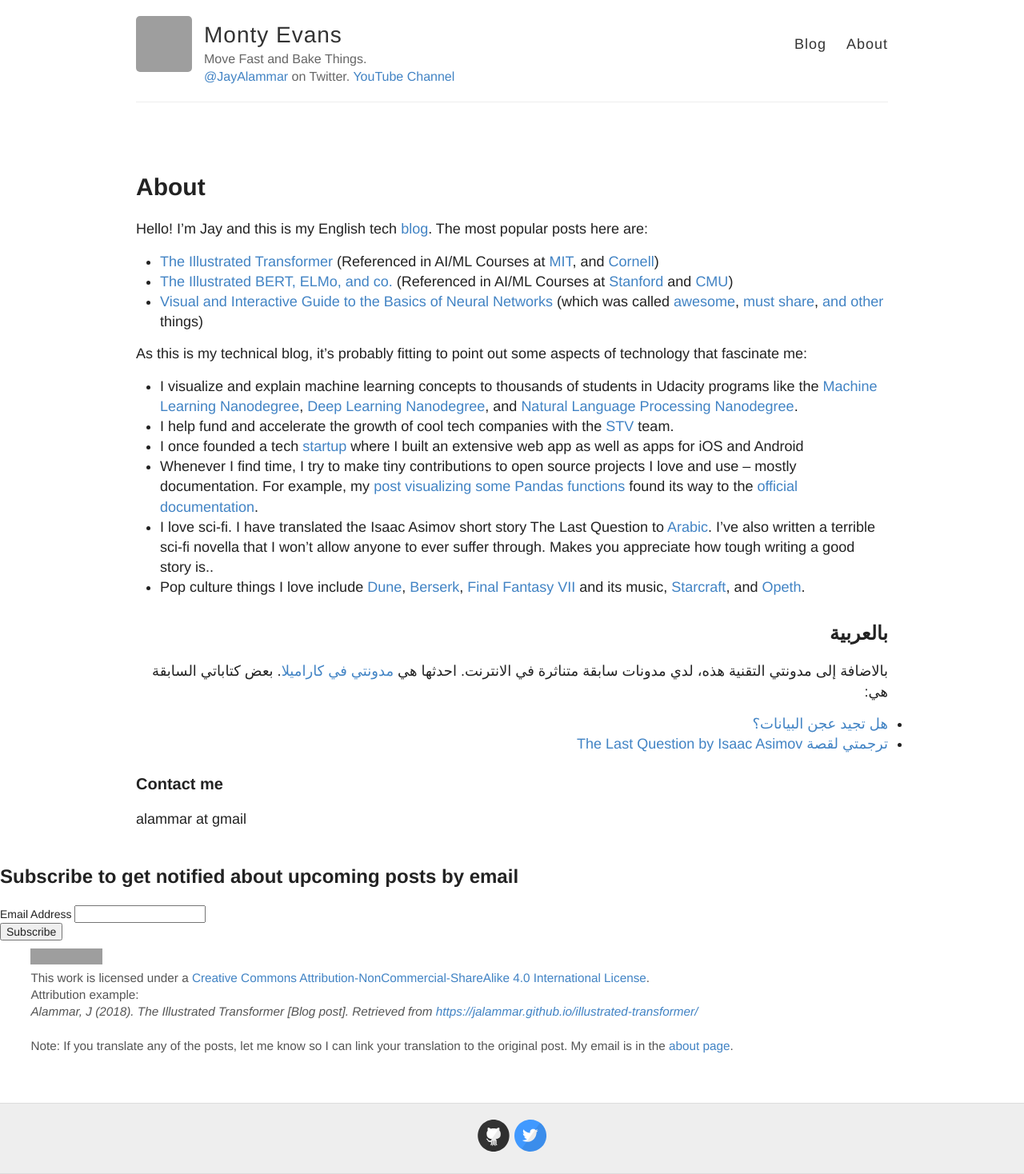
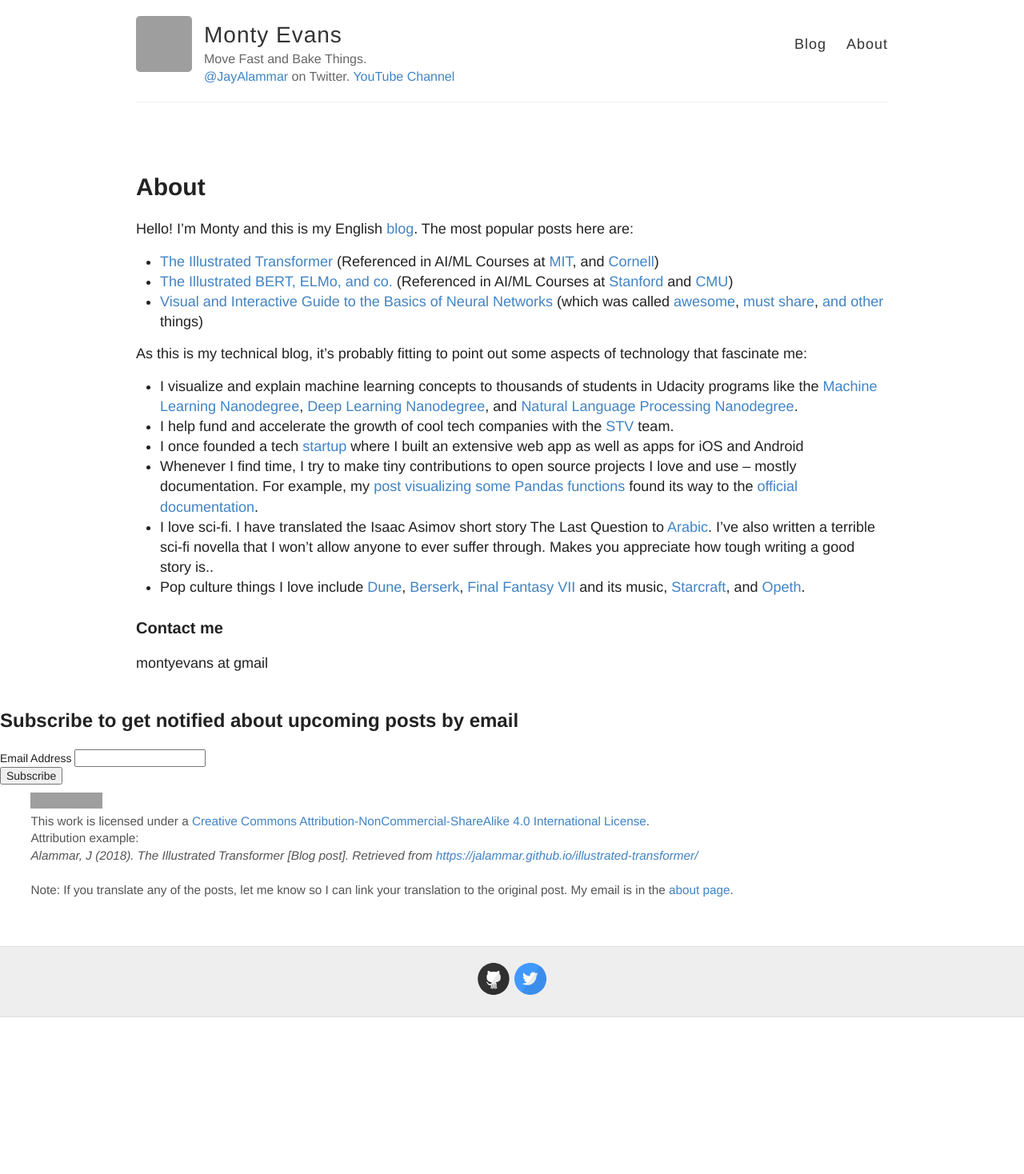
Before and after one commit to montyevans/montyevans.github.io, a Jekyll site: the page built from about.md, in a window 1280 px wide. Shown: the whole page at 80% size. Built offline with Jekyll 4.4.1, drawn with Linux system fonts in a browser that asks for light colours; nearby versions of some CDN libraries; comment, search, counter and statistics services are not loaded; after the commit the page ends 1272 px from its top, so only the background shows below that; grey boxes are pictures that could not be loaded.

Commit message:
About changes

```diff
--- a/about.md
+++ b/about.md
@@ -5,31 +5,21 @@
 published: true
 ---
 
-Hello! I'm Jay and this is my English tech [blog](/). The most popular posts here are:
-* [The Illustrated Transformer](/illustrated-transformer/) (Referenced in AI/ML Courses at [MIT](https://www.youtube.com/watch?v=53YvP6gdD7U&feature=youtu.be&t=334), and [Cornell](http://www.cs.cornell.edu/courses/cs5740/2019sp/schedule.html))
-* [The Illustrated BERT, ELMo, and co.](/illustrated-bert/) (Referenced in AI/ML Courses at [Stanford](http://web.stanford.edu/class/cs224n/) and [CMU](http://phontron.com/class/nn4nlp2019/schedule/contextual-representation.html))
-* [Visual and Interactive Guide to the Basics of Neural Networks](/visual-interactive-guide-basics-neural-networks/) (which was called [awesome](https://simplystatistics.org/2016/12/20/noncomprehensive-list-of-awesome/), [must share](https://www.facebook.com/kaggle/photos/a.10150387148668464.377856.135534208463/10154865388138464/?type=3&hc_ref=ARQS_GO4ZGUA8CF_Fus-jB2FVUxlkMU8UgleekyycPWbRjFoD4foj65C9vGn0s8Do6Y), [and](https://www.facebook.com/photo.php?fbid=10154054954207143&set=a.471131017142.254979.722677142&type=3&theater) [other](https://www.reddit.com/r/programming/comments/5igdix/a_visual_and_interactive_guide_to_the_basics_of/) things)
+Hello! I'm Monty and this is my English [blog](/). The most popular posts here are:
 
+- [The Illustrated Transformer](/illustrated-transformer/) (Referenced in AI/ML Courses at [MIT](https://www.youtube.com/watch?v=53YvP6gdD7U&feature=youtu.be&t=334), and [Cornell](http://www.cs.cornell.edu/courses/cs5740/2019sp/schedule.html))
+- [The Illustrated BERT, ELMo, and co.](/illustrated-bert/) (Referenced in AI/ML Courses at [Stanford](http://web.stanford.edu/class/cs224n/) and [CMU](http://phontron.com/class/nn4nlp2019/schedule/contextual-representation.html))
+- [Visual and Interactive Guide to the Basics of Neural Networks](/visual-interactive-guide-basics-neural-networks/) (which was called [awesome](https://simplystatistics.org/2016/12/20/noncomprehensive-list-of-awesome/), [must share](https://www.facebook.com/kaggle/photos/a.10150387148668464.377856.135534208463/10154865388138464/?type=3&hc_ref=ARQS_GO4ZGUA8CF_Fus-jB2FVUxlkMU8UgleekyycPWbRjFoD4foj65C9vGn0s8Do6Y), [and](https://www.facebook.com/photo.php?fbid=10154054954207143&set=a.471131017142.254979.722677142&type=3&theater) [other](https://www.reddit.com/r/programming/comments/5igdix/a_visual_and_interactive_guide_to_the_basics_of/) things)
 
 As this is my technical blog, it's probably fitting to point out some aspects of technology that fascinate me:
 
- * I visualize and explain machine learning concepts to thousands of students in Udacity programs like the [Machine Learning Nanodegree](https://udacity.com/course/machine-learning-engineer-nanodegree--nd009), [Deep Learning Nanodegree](https://www.udacity.com/course/deep-learning-nanodegree--nd101), and [Natural Language Processing Nanodegree](https://sa.udacity.com/course/natural-language-processing-nanodegree--nd892).
- * I help fund and accelerate the growth of cool tech companies with the [STV](https://stv.vc/) team.
- * I once founded a tech [startup](https://www.bloomberg.com/research/stocks/private/snapshot.asp?privcapId=128935145) where I built an extensive web app as well as apps for iOS and Android
- * Whenever I find time, I try to make tiny contributions to open source projects I love and use -- mostly documentation. For example, my [post visualizing some Pandas functions](https://jalammar.github.io/visualizing-pandas-pivoting-and-reshaping/) found its way to the [official documentation](https://pandas.pydata.org/pandas-docs/stable/reshaping.html).
- * I love sci-fi. I have translated the Isaac Asimov short story The Last Question to [Arabic](http://www.blogjihad.com/?p=563). I've also written a terrible sci-fi novella that I won't allow anyone to ever suffer through. Makes you appreciate how tough writing a good story is..
- * Pop culture things I love include [Dune](https://en.wikipedia.org/wiki/Dune_(novel)), [Berserk](https://en.wikipedia.org/wiki/Berserk_(manga)), [Final Fantasy VII](https://en.wikipedia.org/wiki/Final_Fantasy_VII) and its music, [Starcraft](https://en.wikipedia.org/wiki/StarCraft), and [Opeth](https://www.youtube.com/channel/UCmQSJTFZaXN85gYk6W3XbdQ).
-
-<div dir="rtl" markdown="1">
-## بالعربية
-بالاضافة إلى مدونتي التقنية هذه، لدي مدونات سابقة متناثرة في الانترنت. احدثها هي [مدونتي في كاراميلا](https://caramel.la/jalammar). بعض كتاباتي السابقة هي:
-
-* [هل تجيد عجن البيانات؟](https://caramel.la/home/B1AeolZ2g/hl-tjyd-ajn-albyanat)
-* [ترجمتي لقصة The Last Question by Isaac Asimov](https://caramel.la/jalammar/5dju7ji7/alsual-alakhyr)
-
-</div>
-
+- I visualize and explain machine learning concepts to thousands of students in Udacity programs like the [Machine Learning Nanodegree](https://udacity.com/course/machine-learning-engineer-nanodegree--nd009), [Deep Learning Nanodegree](https://www.udacity.com/course/deep-learning-nanodegree--nd101), and [Natural Language Processing Nanodegree](https://sa.udacity.com/course/natural-language-processing-nanodegree--nd892).
+- I help fund and accelerate the growth of cool tech companies with the [STV](https://stv.vc/) team.
+- I once founded a tech [startup](https://www.bloomberg.com/research/stocks/private/snapshot.asp?privcapId=128935145) where I built an extensive web app as well as apps for iOS and Android
+- Whenever I find time, I try to make tiny contributions to open source projects I love and use -- mostly documentation. For example, my [post visualizing some Pandas functions](https://jalammar.github.io/visualizing-pandas-pivoting-and-reshaping/) found its way to the [official documentation](https://pandas.pydata.org/pandas-docs/stable/reshaping.html).
+- I love sci-fi. I have translated the Isaac Asimov short story The Last Question to [Arabic](http://www.blogjihad.com/?p=563). I've also written a terrible sci-fi novella that I won't allow anyone to ever suffer through. Makes you appreciate how tough writing a good story is..
+- Pop culture things I love include [Dune](<https://en.wikipedia.org/wiki/Dune_(novel)>), [Berserk](<https://en.wikipedia.org/wiki/Berserk_(manga)>), [Final Fantasy VII](https://en.wikipedia.org/wiki/Final_Fantasy_VII) and its music, [Starcraft](https://en.wikipedia.org/wiki/StarCraft), and [Opeth](https://www.youtube.com/channel/UCmQSJTFZaXN85gYk6W3XbdQ).
 
 ### Contact me
 
-alammar at gmail
+montyevans at gmail
--- a/style.scss
+++ b/style.scss
@@ -18,6 +18,7 @@
 
 html {
   font-size: 100%;
+  line-height: 1.7;
 }
 
 body {
```
Also changed, not shown: _layouts/article_layout.html (+5 -24 lines), _posts/2022-08-25-sports-betting.md (+5 -4 lines).
